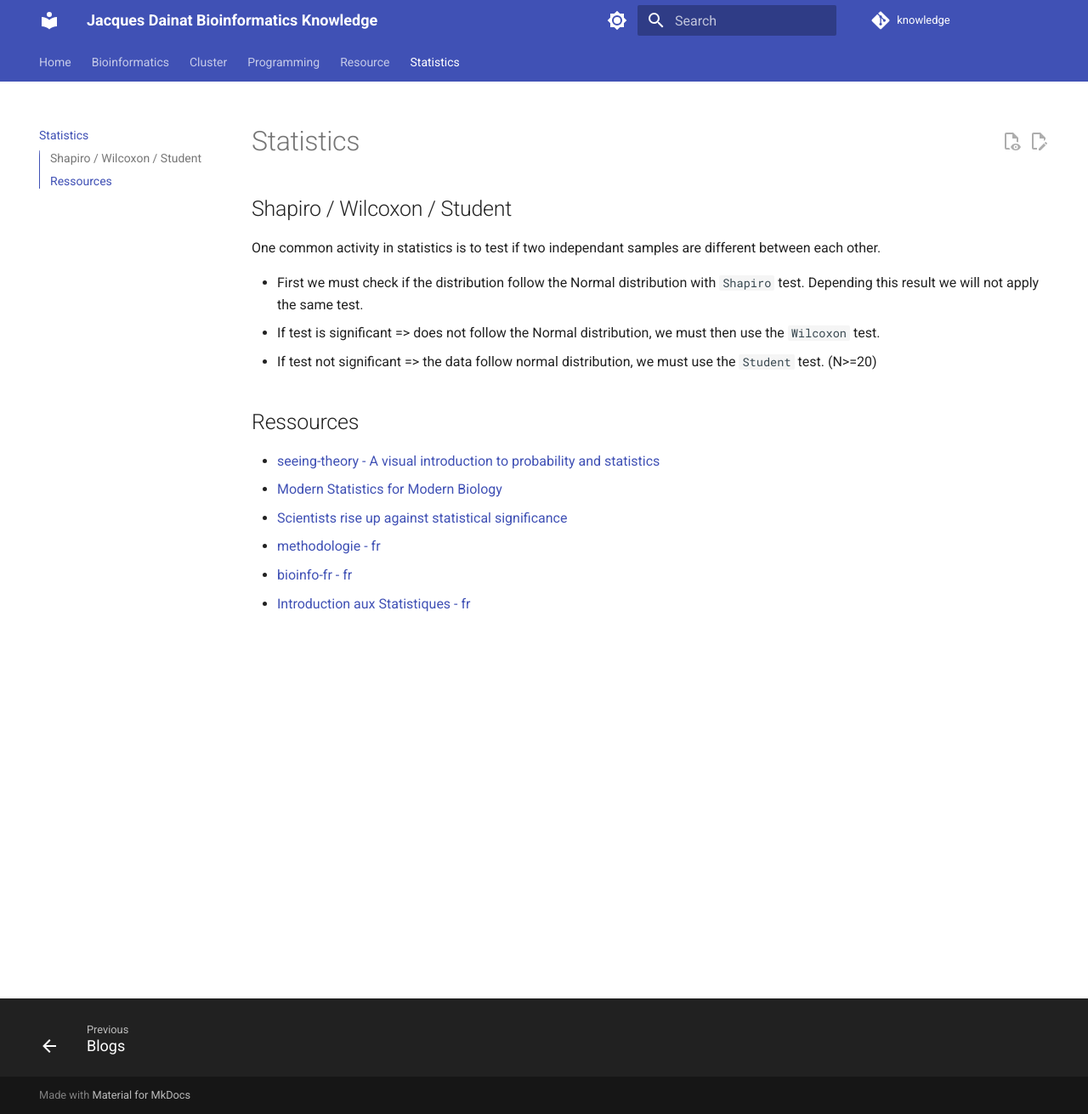
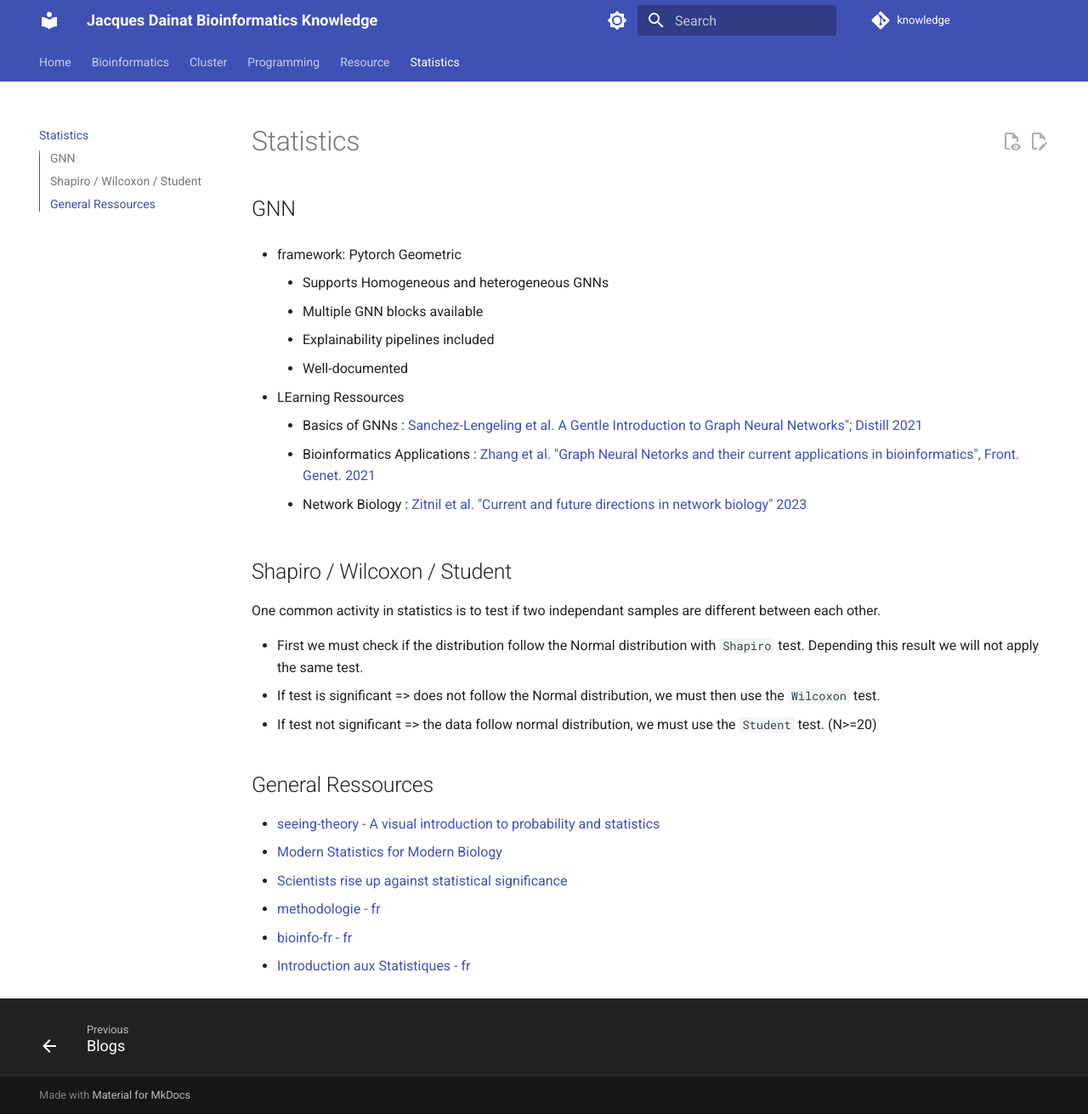
Before and after one commit to Juke34/knowledge, an MkDocs documentation site: the page built from docs/statistics/statistics.md, in a window 1280 px wide and 1311 px high. Shown: the whole window at 85% size. Built offline with MkDocs 1.6.1 and Material for MkDocs 9.7.7, drawn with Linux system fonts in a browser that asks for light colours; comment, search, counter and statistics services are not loaded.

```diff
--- a/docs/statistics/statistics.md
+++ b/docs/statistics/statistics.md
@@ -1,3 +1,17 @@
+## GNN
+
+* framework: Pytorch Geometric
+    - Supports Homogeneous and heterogeneous GNNs
+    - Multiple GNN blocks available
+    - Explainability pipelines included
+    - Well-documented
+
+* LEarning Ressources
+    - Basics of GNNs : [Sanchez-Lengeling et al. A Gentle Introduction to Graph Neural Networks"; Distill 2021](https://distill.pub/2021/gnn-intro/)
+    - Bioinformatics Applications : [Zhang et al. "Graph Neural Netorks and their current applications in bioinformatics", Front. Genet. 2021](https://www.frontiersin.org/journals/genetics/articles/10.3389/fgene.2021.690049/full)
+    - Network Biology : [Zitnil et al. "Current and future directions in network biology" 2023](https://arxiv.org/abs/2309.08478)
+
+
 ## Shapiro / Wilcoxon / Student
 
 
@@ -7,7 +21,7 @@ One common activity in statistics is to test if two independant samples are diff
 * If test is significant => does not follow the Normal distribution, we must then use the `Wilcoxon` test.
 * If test not significant => the data follow normal distribution, we must use the `Student` test. (N>=20)
 
-## Ressources
+## General Ressources
 
  * [seeing-theory - A visual introduction to probability and statistics](https://seeing-theory.brown.edu)
  * [Modern Statistics for Modern Biology](https://www.huber.embl.de/msmb/)
```
Also changed, not shown: docs/resource/course.md (+11 -1 lines), docs/resource/sites.md (+5 -0 lines).
